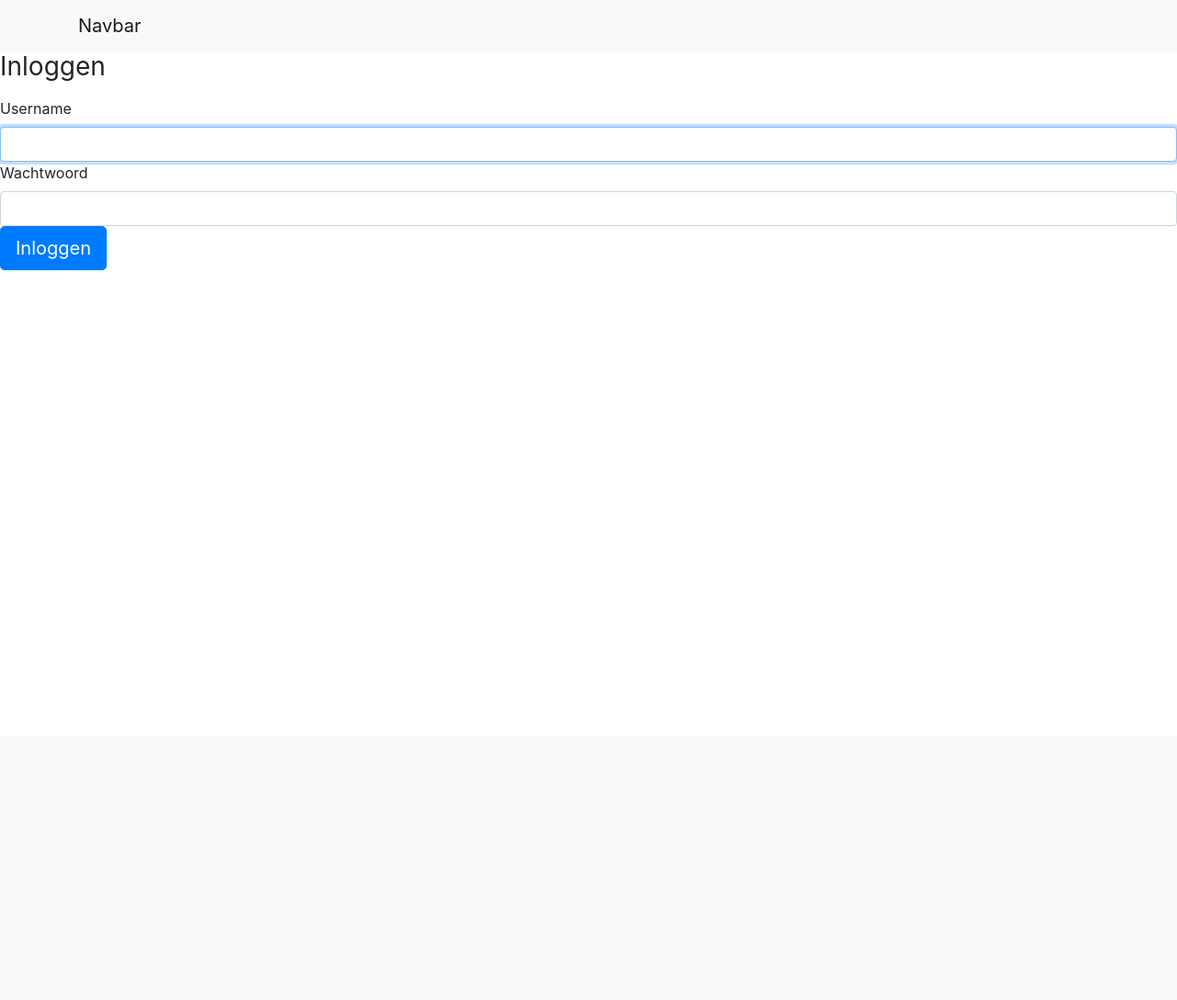
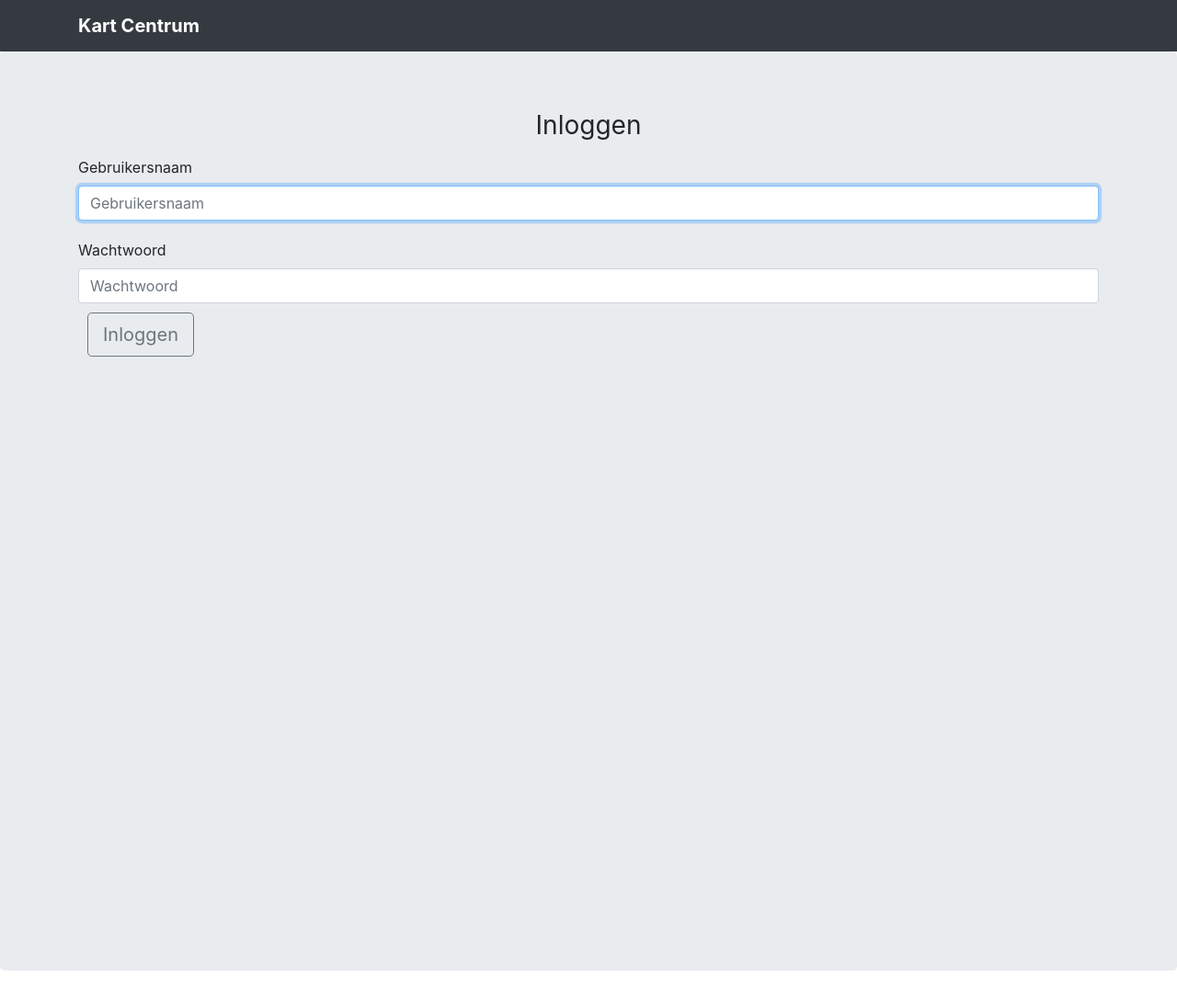
Before and after one commit to rowanamatkario1999/KartCentrumProject, a Symfony app: template templates/security/login.html.twig in a window 1280 px wide. Shown: the whole page at 92% size. Before the commit the page ends 294 px from the top, so only its background shows below. Run offline with Twig, Linux system fonts and the light colour scheme; the template is opened without the code that fills it, so the values that code supplies are empty; some libraries are stand-ins or nearby versions.

Commit message:
first-commit

```diff
--- a/templates/base.html.twig
+++ b/templates/base.html.twig
@@ -7,25 +7,49 @@
            and uncomment the following Encore helpers to start using Symfony UX #}
         {% block stylesheets %}
            <link rel="stylesheet" href="https://cdn.jsdelivr.net/npm/bootstrap@4.6.0/dist/css/bootstrap.min.css" integrity="sha384-B0vP5xmATw1+K9KRQjQERJvTumQW0nPEzvF6L/Z6nronJ3oUOFUFpCjEUQouq2+l" crossorigin="anonymous">
+           <link rel="preconnect" href="https://fonts.gstatic.com">
+           <link href="https://fonts.googleapis.com/css2?family=Source+Sans+Pro:wght@200&display=swap" rel="stylesheet">
         {% endblock %}
-
         {% block javascripts %}
             {#{{ encore_entry_script_tags('app') }}#}
         {% endblock %}
-
     </head>
     <body>
-        <nav class="navbar navbar-expand-lg navbar-light bg-light">
-            <div class="container">
-            <a class="navbar-brand" href="#">Navbar</a>
+         <header>
+      <div class="collapse bg-dark" id="navbarHeader">
+        <div class="container">
+          <div class="row">
+            <div class="col-sm-8 col-md-7 py-4">
+              <h4 class="text-white">About</h4>
+              <p class="text-muted">Add some information about the album below, the author, or any other background context. Make it a few sentences long so folks can pick up some informative tidbits. Then, link them off to some social networking sites or contact information.</p>
             </div>
-        </nav>
+            <div class="col-sm-4 offset-md-1 py-4">
+              <h4 class="text-white">Contact</h4>
+              <ul class="list-unstyled">
+                <li><a href="#" class="text-white">Follow on Twitter</a></li>
+                <li><a href="#" class="text-white">Like on Facebook</a></li>
+                <li><a href="#" class="text-white">Email me</a></li>
+              </ul>
+            </div>
+          </div>
+        </div>
+      </div>
+      <div class="navbar navbar-dark bg-dark box-shadow">
+        <div class="container d-flex justify-content-between">
+          <a href="#" class="navbar-brand d-flex align-items-center">
+            <strong>Kart Centrum</strong>
+          </a>
+          {% if app.user %}
+        <div class="mb-3">
+            U bent ingelogd als {{ app.user.username }}, <a href="{{ path('app_logout') }}">Uitloggen</a>
+        </div>
+    {% endif %}
+        </div>
+      </div>
+    </header>
+    </div>
+    <link href="style.css" rel="stylesheet">
         {% block body %}
-            {% if app.user %}
-                <div class="mb-3">
-                    You are logged in as {{ app.user.username }}, <a href="{{ path('app_logout') }}">Logout</a>
-                 </div>
-            {% endif %}
         {% endblock %}
     </body>
 </html>
--- a/templates/security/login.html.twig
+++ b/templates/security/login.html.twig
@@ -1,44 +1,23 @@
 {% extends 'base.html.twig' %}
 
 {% block title %}Inloggen{% endblock %}
+{% block body %}
 
-{% block body %}
-<form method="post">
+ <section class="jumbotron" style="height:1000px">
+    <div class="container">
+    <form method="post">
     {% if error %}
         <div class="alert alert-danger">{{ error.messageKey|trans(error.messageData, 'security') }}</div>
     {% endif %}
-
-    {% if app.user %}
-        <div class="mb-3">
-            You are logged in as {{ app.user.username }}, <a href="{{ path('app_logout') }}">Logout</a>
-        </div>
-    {% endif %}
-    <h1 class="h3 mb-3 font-weight-normal">Inloggen</h1>
-    <label for="inputUsername">Username</label>
-    <input type="text" value="{{ last_username }}" name="username" id="inputUsername" class="form-control" required autofocus>
+    <h1 class="h3 mb-3 font-weight-normal text-center">Inloggen</h1>
+    <label for="inputUsername">Gebruikersnaam</label>
+    <input type="text" value="{{ last_username }}" name="username" id="inputUsername" class="form-control" required autofocus placeholder="Gebruikersnaam" style="margin-bottom:20px">
     <label for="inputPassword">Wachtwoord</label>
-    <input type="password" name="password" id="inputPassword" class="form-control" required>
+    <input type="password" name="password" id="inputPassword" class="form-control" required placeholder="Wachtwoord">
 
     <input type="hidden" name="_csrf_token"
-           value="{{ csrf_token('authenticate') }}"
-    >
-
-    {#
-        Uncomment this section and add a remember_me option below your firewall to activate remember me functionality.
-        See https://symfony.com/doc/current/security/remember_me.html
-
-        <div class="checkbox mb-3">
-            <label>
-                <input type="checkbox" name="_remember_me"> Remember me
-            </label>
+           value="{{ csrf_token('authenticate') }}">
+    <button class="btn btn-lg btn-outline-secondary" type="submit" style="margin:10px">Inloggen</button>
         </div>
-    #}
-
-    <button class="btn btn-lg btn-primary" type="submit">
-        Inloggen
-    </button>
-</form>
-
-
-
+    </section>
 {% endblock %}
```
Also changed, not shown: templates/admin/index.html.twig (+54 -21 lines), public/kart1.png (added), 4 other files.
